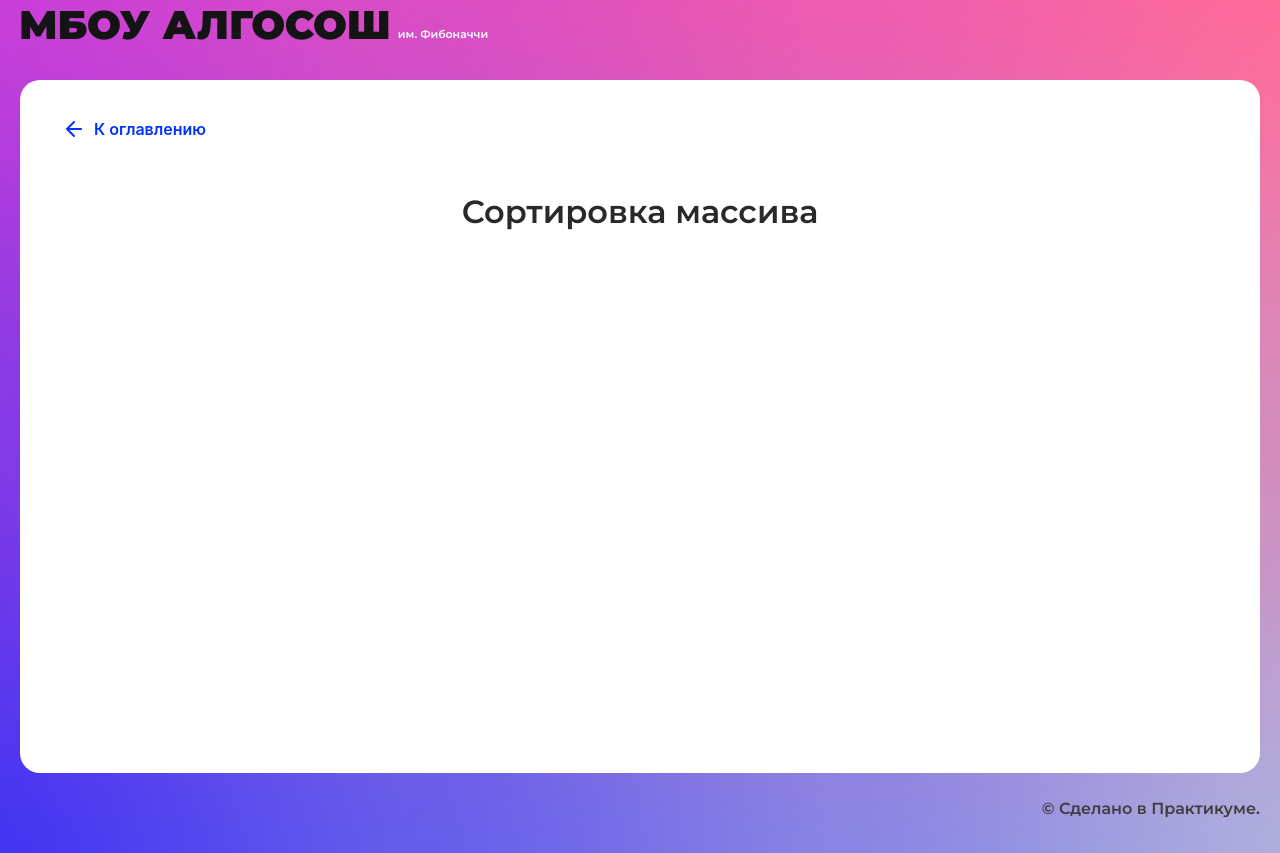
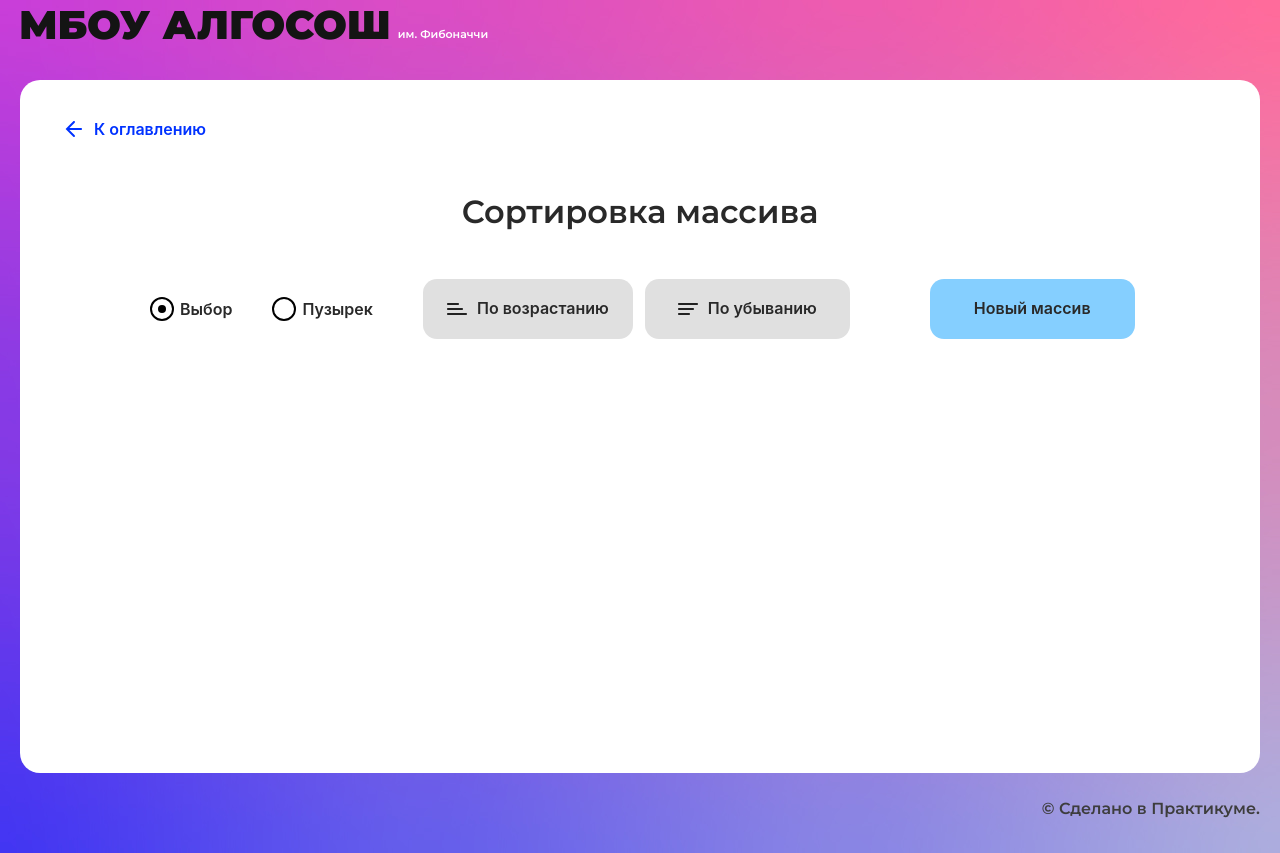
Before and after one commit to Aleksey-dev-crt/algososh, a React (Create React App) app: page /sorting in a window 1280 px wide. Built offline with nearby package versions, Linux system fonts and the light colour scheme.

Commit message:
add sorting algorithms

```diff
--- a/src/components/sorting-page/sorting-page.tsx
+++ b/src/components/sorting-page/sorting-page.tsx
@@ -1,10 +1,179 @@
-import React from "react";
-import { SolutionLayout } from "../ui/solution-layout/solution-layout";
+import { FC, useState } from 'react';
+import SortingStyles from './sorting.module.css';
+import { Button } from '../ui/button/button';
+import { SolutionLayout } from '../ui/solution-layout/solution-layout';
+import { RadioInput } from '../ui/radio-input/radio-input';
+import { Direction } from '../../types/direction';
+import { nanoid } from 'nanoid';
+import { Column } from '../ui/column/column';
+import { ElementStates } from '../../types/element-states';
 
-export const SortingPage: React.FC = () => {
-  return (
-    <SolutionLayout title="Сортировка массива">
+export const SortingPage: FC = () => {
+	type TElement = {
+		element: number;
+		state: ElementStates;
+	};
 
-    </SolutionLayout>
-  );
+	const [array, setArray] = useState<TElement[]>([]);
+	const [loaderAscending, setLoaderAscending] = useState<boolean>(false);
+	const [loaderDescending, setLoaderDescending] = useState<boolean>(false);
+	let interval: NodeJS.Timer;
+
+	const [sortingMethod, setSortingMethod] = useState<string>('SELECTION');
+	const onChangeRadio = (e: React.ChangeEvent<HTMLInputElement>) => {
+		setSortingMethod(e.target.value);
+	};
+
+	const compareTool = (a: number, operator: string, b: number) => {
+		if (operator === '<') return a < b;
+		if (operator === '>') return a > b;
+	};
+
+	const sortSelection = (operator: string) => {
+		if (operator === '<') setLoaderAscending(true);
+		if (operator === '>') setLoaderDescending(true);
+		let i = 0;
+		let j = 0;
+		let minIndex = 0;
+		interval = setInterval(() => {
+			array[i].state = ElementStates.Changing;
+			if (j > i + 1) array[j - 1].state = ElementStates.Default;
+			if (j < array.length) array[j].state = ElementStates.Changing;
+
+			if (compareTool(array[j]?.element, operator, array[minIndex].element))
+				minIndex = j;
+
+			if (j === array.length) {
+				if (minIndex !== i)
+					[array[i].element, array[minIndex].element] = [
+						array[minIndex].element,
+						array[i].element,
+					];
+				array[i].state = ElementStates.Modified;
+				i++;
+				j = i;
+				minIndex = i;
+			}
+
+			setArray([...array]);
+			j++;
+
+			if (i === array.length) {
+				if (operator === '<') setLoaderAscending(false);
+				if (operator === '>') setLoaderDescending(false);
+				minIndex = 0;
+				clearInterval(interval);
+			}
+		}, 500);
+	};
+
+	const sortBubble = (operator: string) => {
+		if (operator === '<') setLoaderDescending(true);
+		if (operator === '>') setLoaderAscending(true);
+		let left = 0;
+		let right = 1;
+		let count = array.length;
+		interval = setInterval(() => {
+			array[left].state = ElementStates.Changing;
+			if (right < count) array[right].state = ElementStates.Changing;
+			if (left > 0) array[left - 1].state = ElementStates.Default;
+
+			if (compareTool(array[left]?.element, operator, array[right]?.element)) {
+				[array[left].element, array[right].element] = [
+					array[right].element,
+					array[left].element,
+				];
+			}
+
+			if (right === count) {
+				array[count - 1].state = ElementStates.Modified;
+				count--;
+				left = -1;
+				right = 0;
+			}
+
+			setArray([...array]);
+			left++;
+			right++;
+
+			if (count === 0) {
+				if (operator === '<') setLoaderDescending(false);
+				if (operator === '>') setLoaderAscending(false);
+				clearInterval(interval);
+			}
+		}, 500);
+	};
+
+	const sortAscending = () => {
+		array.map((el) => {
+			if (el.state === ElementStates.Modified)
+				return (el.state = ElementStates.Default);
+		});
+		if (sortingMethod === 'SELECTION') sortSelection('<');
+		if (sortingMethod === 'BUBBLE') sortBubble('>');
+	};
+
+	const sortDescending = () => {
+		array.map((el) => {
+			if (el.state === ElementStates.Modified)
+				return (el.state = ElementStates.Default);
+		});
+		if (sortingMethod === 'SELECTION') sortSelection('>');
+		if (sortingMethod === 'BUBBLE') sortBubble('<');
+	};
+
+	const randomArr = () => {
+		const arrLength = Math.floor(Math.random() * 15 + 3);
+		const arr = Array.from({ length: arrLength }, () => ({
+			element: Math.floor(Math.random() * 100),
+			state: ElementStates.Default,
+		}));
+		setArray([...arr]);
+	};
+
+	return (
+		<SolutionLayout title='Сортировка массива'>
+			<div className={SortingStyles.container}>
+				<div className={SortingStyles.controlPanel}>
+					<div className={SortingStyles.radioButtons} onChange={onChangeRadio}>
+						<RadioInput
+							label={'Выбор'}
+							value='SELECTION'
+							name='sorting'
+							defaultChecked></RadioInput>
+						<RadioInput
+							label={'Пузырек'}
+							value='BUBBLE'
+							name='sorting'></RadioInput>
+					</div>
+					<div className={SortingStyles.sortingButtons}>
+						<Button
+							text='По&nbsp;возрастанию'
+							onClick={sortAscending}
+							style={{ minWidth: '205px' }}
+							sorting={Direction.Ascending}
+							disabled={!array.length || loaderDescending}
+							isLoader={loaderAscending}></Button>
+						<Button
+							text='По&nbsp;убыванию'
+							onClick={sortDescending}
+							style={{ minWidth: '205px' }}
+							sorting={Direction.Descending}
+							disabled={!array.length || loaderAscending}
+							isLoader={loaderDescending}></Button>
+					</div>
+					<Button
+						text='Новый массив'
+						onClick={randomArr}
+						disabled={loaderDescending || loaderAscending}
+						style={{ minWidth: '205px' }}></Button>
+				</div>
+				<div className={SortingStyles.array}>
+					{array.map(({ element, state }: TElement) => (
+						<Column index={element} key={nanoid()} state={state}></Column>
+					))}
+				</div>
+			</div>
+		</SolutionLayout>
+	);
 };
--- /dev/null
+++ b/src/components/sorting-page/sorting.module.css
@@ -0,0 +1,34 @@
+.container {
+    margin: 0 auto;
+    max-width: 980px;
+    display: flex;
+    flex-direction: column;
+    justify-content: space-between;
+    height: 75%;
+}
+
+.controlPanel {
+	display: flex;
+	align-items: center;
+}
+
+.radioButtons {
+    min-width: 221px;
+	display: flex;
+    justify-content: space-between;
+    gap: 40px;
+    margin-right: 52px;
+}
+
+.sortingButtons {
+	display: flex;
+    gap: 12px;
+    margin-right: 80px;
+}
+
+.array {
+	display: flex;
+    justify-content: center;
+    align-items: flex-end;
+    gap: 10px;
+}
--- a/src/components/string/string.tsx
+++ b/src/components/string/string.tsx
@@ -6,7 +6,6 @@ import { SolutionLayout } from '../ui/solution-layout/solution-layout';
 import { Circle } from '../ui/circle/circle';
 import { nanoid } from 'nanoid';
 import { ElementStates } from '../../types/element-states';
-import { swap } from '../../utils/utils';
 
 export const StringComponent: FC = () => {
 	type TSymbol = {
@@ -29,7 +28,7 @@ export const StringComponent: FC = () => {
 		let i = 0;
 		let j = elements.length - 1;
 		interval = setInterval(() => {
-			swap(elements, i, j);
+			[elements[i], elements[j]] = [elements[j], elements[i]];
 			elements[i].state = ElementStates.Modified;
 			elements[i + 1].state = ElementStates.Changing;
 			elements[j].state = ElementStates.Modified;
@@ -63,7 +62,7 @@ export const StringComponent: FC = () => {
 					onClick={reverseHandler}
 					isLoader={loader}></Button>
 			</div>
-			<div className={StringStyles.string}>
+			<div className={StringStyles.array}>
 				{symbols.map(({ symbol, state }: TSymbol) => (
 					<Circle letter={symbol} key={nanoid()} state={state}></Circle>
 				))}
--- a/src/utils/utils.ts
+++ /dev/null
@@ -1,5 +0,0 @@
-export const swap = (arr: unknown[], firstIndex: number, secondIndex: number): void => {
-    const temp = arr[firstIndex];
-    arr[firstIndex] = arr[secondIndex];
-    arr[secondIndex] = temp;
-  }
```
